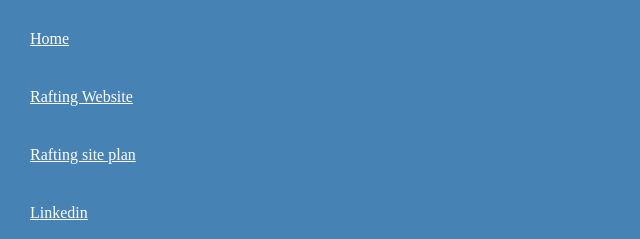
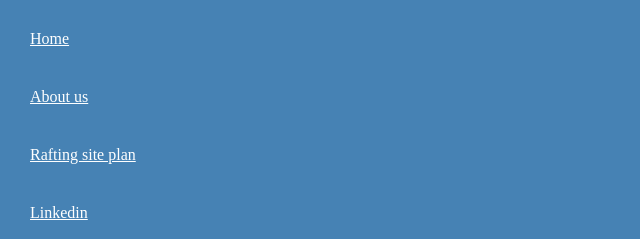
Before and after one commit to Collins-eyo/wdd130, a plain HTML site: page index.html in a window 1280 px wide. Shown: the top 239 px of the page, 0-640 px from the left. Drawn offline with Linux system fonts and the light colour scheme.

Commit message:
Update index.html

```diff
--- a/index.html
+++ b/index.html
@@ -12,7 +12,7 @@
     <header>
         <nav>
         <a href="#">Home</a>
-        <a href="wwr/">Rafting Website</a>
+        <a href="wwr/about.html">About us</a>
         <a href="wwr/site-plan-rafting.html">Rafting site plan</a>
         <a href="https://www.linkedin.com/">Linkedin</a>
         <a href="https://www.facebook.com/">facebook</a>
```
